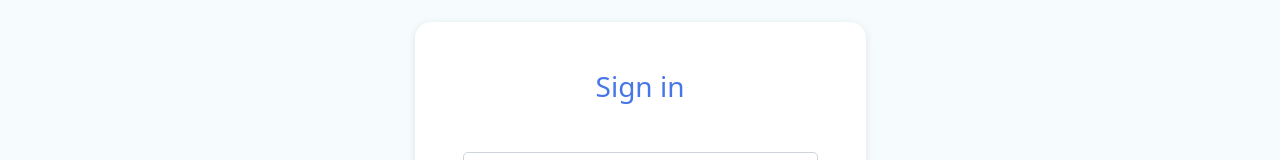
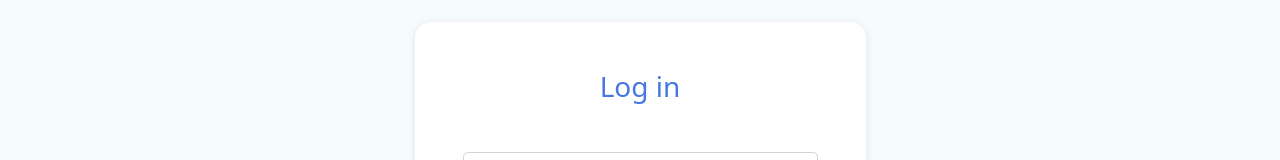
Before and after one commit to dflr10/pethome_fe, a Vue app: page /user/login in a window 1280 px wide. Shown: the part 121-281 px from the top of the page. Built offline with nearby package versions, Linux system fonts and the light colour scheme.

Commit message:
Change the login initial<h3> tag message from "Sign In" to  "Log in".

```diff
--- a/src/components/Login.vue
+++ b/src/components/Login.vue
@@ -5,7 +5,7 @@
                 <div class="col-12 col-md-8 col-lg-6 col-xl-5">
                     <div class="card shadow-2-strong" style="border-radius: 1rem;">
                         <form v-on:submit.prevent="processLogInUser" class="card-body p-5 text-center">
-                            <h3 class="mb-5">Sign in</h3>
+                            <h3 class="mb-5">Log in</h3>
                             <div class="form-outline mb-4">
                                 <input type="text" v-model="user.username" id="typeUsernameX-2" class="form-control form-control-lg" placeholder="Username"/>
                             </div>
```
